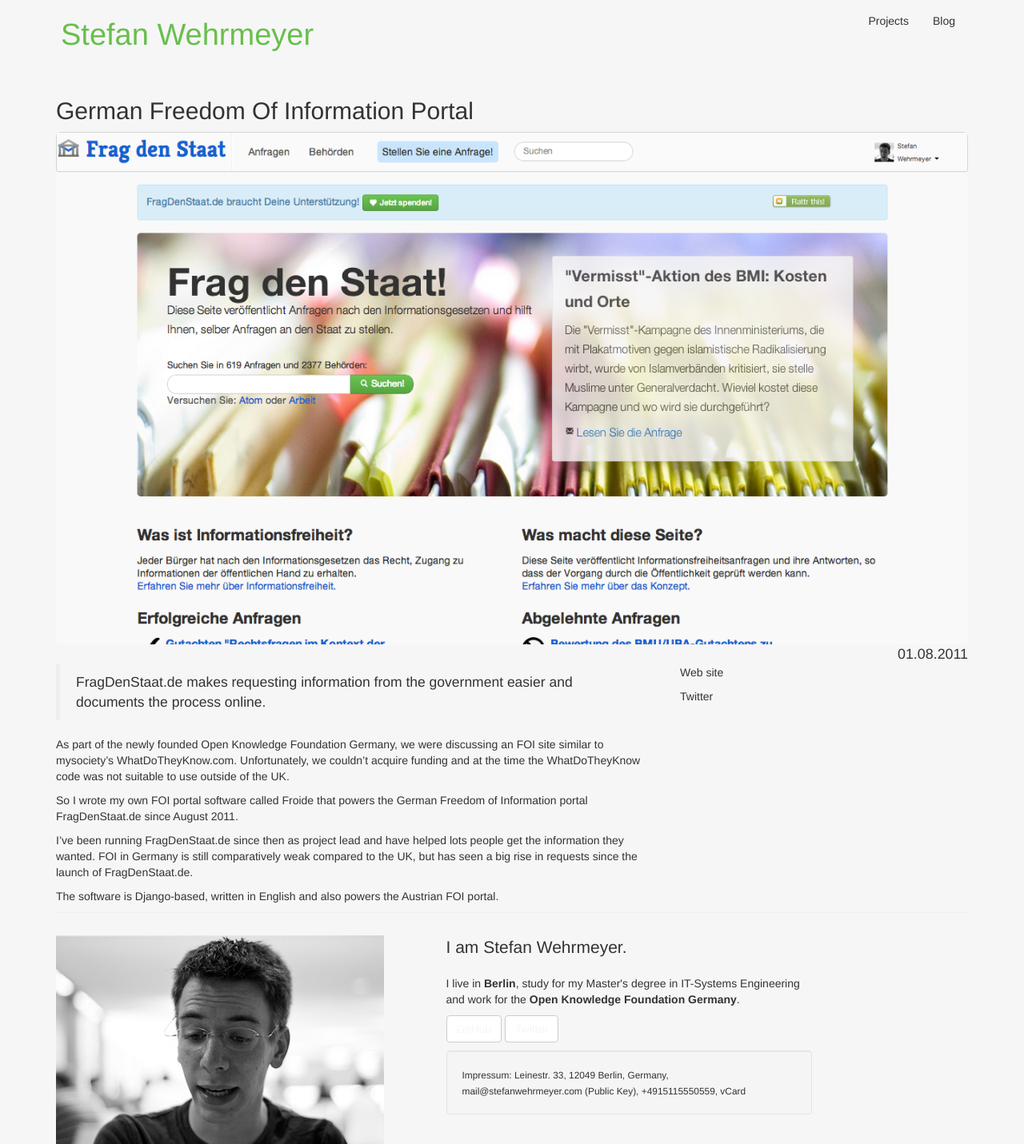
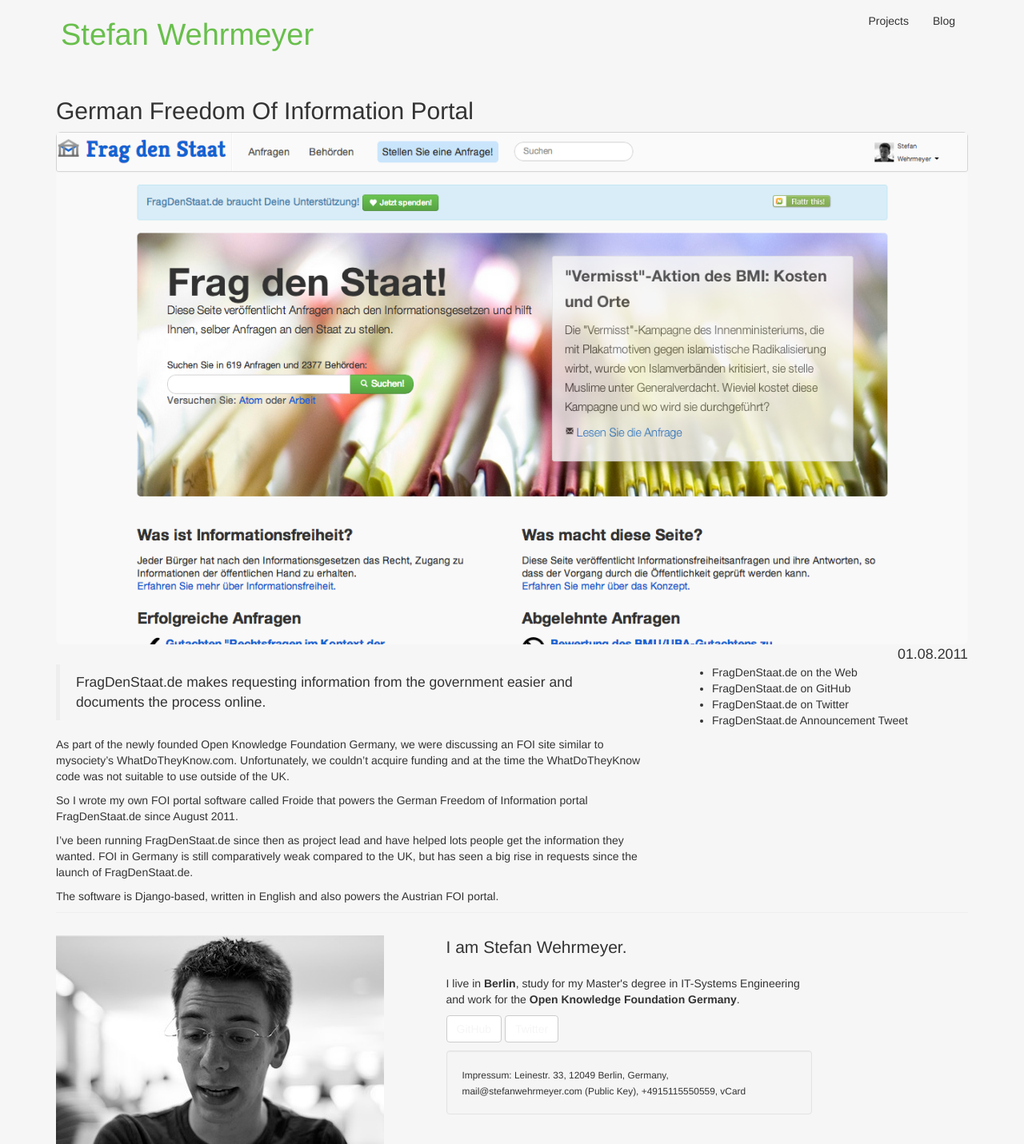
Before and after one commit to stefanw/stefanwehrmeyer.com, a Jekyll site: the page built from blog/_posts/2011/2011-08-01-fragdenstaat-de.md, in a window 1280 px wide. Shown: the whole page at 80% size. Built offline with Jekyll 4.4.1, drawn with Linux system fonts in a browser that asks for light colours; nearby versions of some CDN libraries; library files that are not in the unit come from our copies; Markdown is read by kramdown in place of the engine named in the settings.

Commit message:
Add some more site links to posts

```diff
--- a/_layouts/post.html
+++ b/_layouts/post.html
@@ -31,16 +31,28 @@
     {{ content }}
   </div>
   <div class="col col-lg-4">
+    <ul>
     {% if page.web %}
-      <p>
-        <a href="{{ page.web }}">Web site</a>
-      </p>
+      <li>
+        <a href="{{ page.web }}">{{ page.name }} on the Web</a>
+      </li>
+    {% endif %}
+    {% if page.github %}
+      <li>
+        <a href="{{ page.github }}">{{ page.name }} on GitHub</a>
+      </li>
     {% endif %}
     {% if page.twitter %}
-      <p>
-        <a href="{{ page.twitter }}">Twitter</a>
-      </p>
+      <li>
+        <a href="https://twitter.com/{{ page.twitter }}">{{ page.name }} on Twitter</a>
+      </li>
     {% endif %}
+    {% if page.tweet %}
+      <li>
+        <a href="{{ page.tweet }}">{{ page.name }} Announcement Tweet</a>
+      </li>
+    {% endif %}
+    </ul>
     {% if page.travel %}
       <div class="globe" {% for travel in page.travel %}
         data-lat-{{ forloop.index0 }}="{{ travel.lat }}"
```
